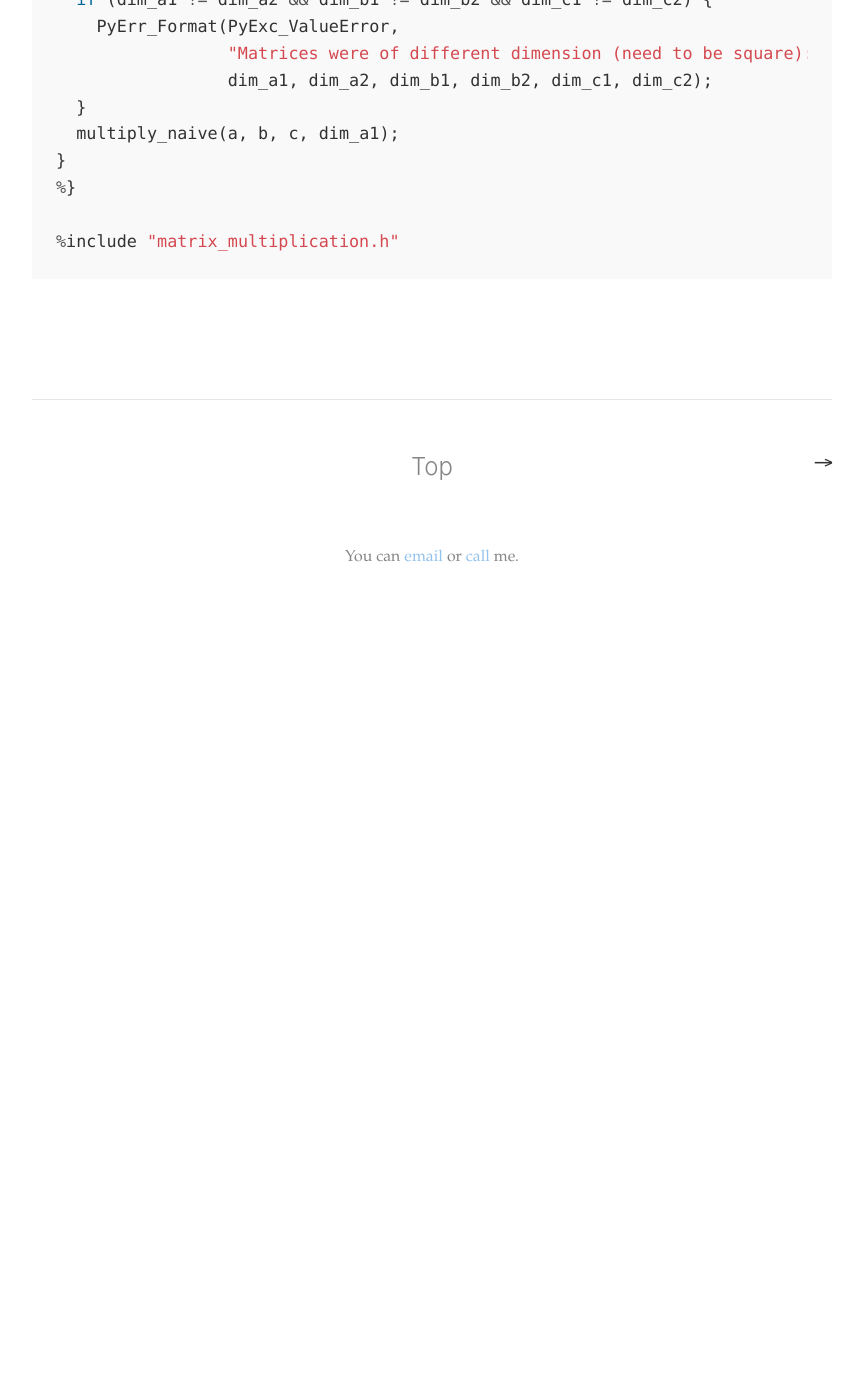
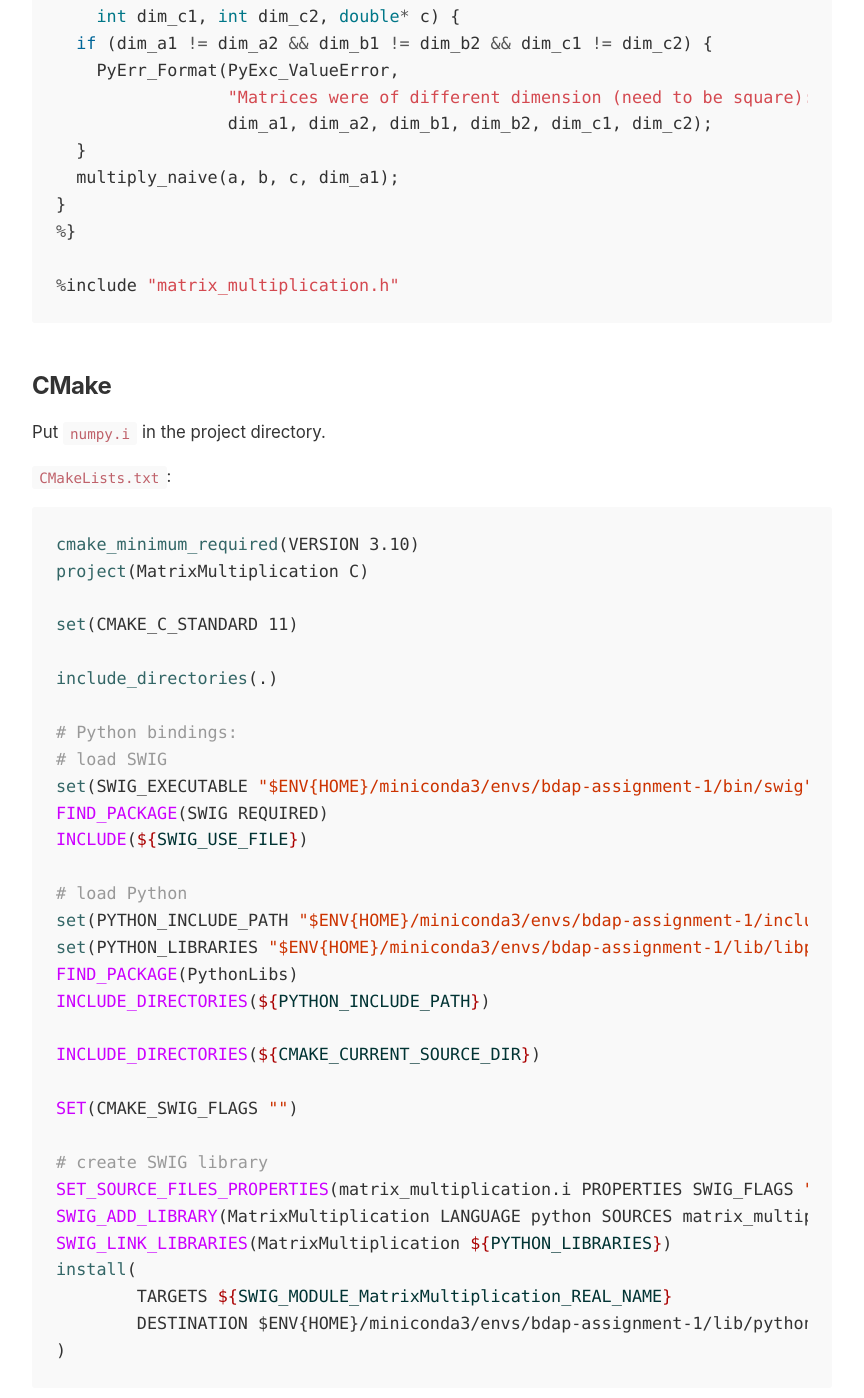
Before and after one commit to jppgks/blog, a Jekyll site: the page built from _posts/2019-11-03-c-python-bindings-swig-numpy-cmake.md, in a window 1280 px wide and 1400 px high, scrolled down 1548 px. Shown: the whole window, without its empty margins (208-1072 px from the left). Built offline with Jekyll 4.4.1, drawn with Linux system fonts in a browser that asks for light colours; before the commit the page ends 2172 px from its top, so only the background shows below that; some of the changed text lies outside the part shown.

Commit message:
Update 2019-11-03-c-python-bindings-swig-numpy-cmake.md

```diff
--- a/_posts/2019-11-03-c-python-bindings-swig-numpy-cmake.md
+++ b/_posts/2019-11-03-c-python-bindings-swig-numpy-cmake.md
@@ -16,11 +16,15 @@ permalink: /c-python-swig-matrix-multiplication-numpy/
 ## C header
 
 In `matrix_multiplication.h`:
+
 {% highlight c %}
 void multiply_naive(double *a, double *b, double *c, int n);
 {% endhighlight %}
 
 ## SWIG definition
+
+Adapted from [`dot` example in the docs](https://docs.scipy.org/doc/numpy/reference/swig.interface-file.html?highlight=array#beyond-the-provided-typemaps).
+
 `matrix_multiplication.i`:
 
 {% highlight c %}
@@ -65,3 +69,42 @@ double my_multiply_naive(
 %include "matrix_multiplication.h"
 
 {% endhighlight %}
+
+## CMake
+Put [`numpy.i`](https://github.com/numpy/numpy/blob/master/tools/swig/numpy.i) in the project directory.
+
+`CMakeLists.txt`:
+
+{% highlight cmake %}
+cmake_minimum_required(VERSION 3.10)
+project(MatrixMultiplication C)
+
+set(CMAKE_C_STANDARD 11)
+
+include_directories(.)
+
+# Python bindings:
+# load SWIG
+set(SWIG_EXECUTABLE "$ENV{HOME}/miniconda3/envs/bdap-assignment-1/bin/swig")
+FIND_PACKAGE(SWIG REQUIRED)
+INCLUDE(${SWIG_USE_FILE})
+
+# load Python
+set(PYTHON_INCLUDE_PATH "$ENV{HOME}/miniconda3/envs/bdap-assignment-1/include/python3.7m")
+set(PYTHON_LIBRARIES "$ENV{HOME}/miniconda3/envs/bdap-assignment-1/lib/libpython3.7m.so")
+FIND_PACKAGE(PythonLibs)
+INCLUDE_DIRECTORIES(${PYTHON_INCLUDE_PATH})
+
+INCLUDE_DIRECTORIES(${CMAKE_CURRENT_SOURCE_DIR})
+
+SET(CMAKE_SWIG_FLAGS "")
+
+# create SWIG library
+SET_SOURCE_FILES_PROPERTIES(matrix_multiplication.i PROPERTIES SWIG_FLAGS "-includeall")
+SWIG_ADD_LIBRARY(MatrixMultiplication LANGUAGE python SOURCES matrix_multiplication.i matrix_multiplication.c)
+SWIG_LINK_LIBRARIES(MatrixMultiplication ${PYTHON_LIBRARIES})
+install(
+        TARGETS ${SWIG_MODULE_MatrixMultiplication_REAL_NAME}
+        DESTINATION $ENV{HOME}/miniconda3/envs/bdap-assignment-1/lib/python3.7/site-packages
+)
+{% endhighlight %}
```
